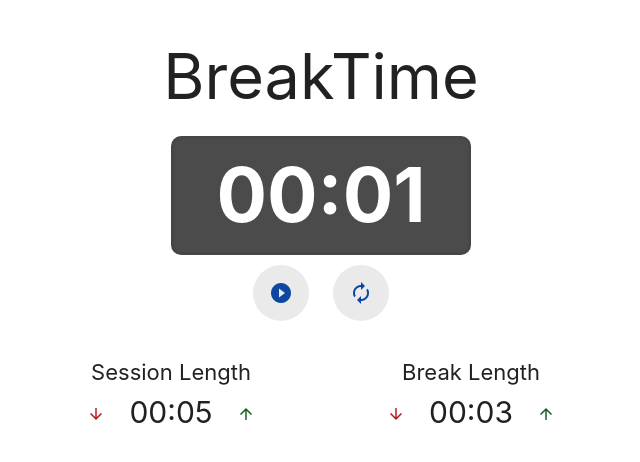
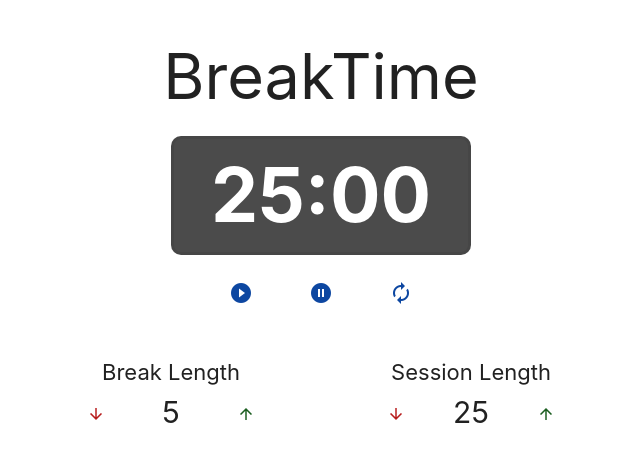
Before and after one commit to Sly-Ry/BreakTime, a React (Create React App) app: page / in a window 1280 px wide. Shown: the top 462 px of the page, without its empty margins (319-959 px from the left). Built offline with nearby package versions, Linux system fonts and the light colour scheme.

Commit message:
issues with onBreak proved too complex for my dumb brain. after some research, an optimal alternative was utilized. note: IT LIIIIIIVES!

```diff
--- a/src/App.css
+++ b/src/App.css
@@ -92,7 +92,7 @@ body {
 }
 
 .waves-effect:hover {
-  box-shadow: 0px 2.5px 1px rgba(0, 0, 0, 0.521);
+  box-shadow: 0px 1.5px 2px rgba(0, 0, 0, 0.521);
 }
 
 .waves-red, .waves-green {
@@ -117,7 +117,7 @@ body {
 
 .waves-light {
   margin: 10px 12px;
-  background-color: rgba(224, 224, 224, 0.664);
+  background-color: rgba(255, 255, 255, 0.685);
 }
 
 .waves-light:hover {
--- a/src/App.js
+++ b/src/App.js
@@ -1,114 +1,202 @@
-import { useState } from 'react';
-import Label from './components/Label';
+import { useEffect, useState } from 'react';
 import ding from './assets/breakTimeRingDingDong.mp3'
 import './App.css';
 
 export default function App() {
 
-
-  const [timer, setTimer] = useState(1);
-  const [breakTime, setBreakTime] = useState(3);
-  const [sessionTime, setSessionTime] = useState(5);
-  const [timerOn, setTimerOn] = useState(false);
-  const [onBreak, setOnBreak] = useState(false);
+  // new code
+  const [sessionTime, setSessionTime] = useState(25);
+  const [breakTime, setBreakTime] = useState(5);
+  const [counter, setCounter] = useState(1500);
+  const [timerOn, setTimerOn] = useState('paused');
+  const [currentSession, setCurrentSession] = useState('Session');
   const [breakAudio, setBreakAudio] = useState(
     new Audio(ding)
   );
-  const [active, setActive] = useState(false);
 
-  const playBreakAudio = () => {
+  let minutes =
+    Math.floor(counter / 60)
+    .toString()
+    .padStart(2, "0")
+  ;
+
+  let seconds =
+    (counter - minutes * 60)
+    .toString()
+    .padStart(2, "0")
+  ;
+
+  useEffect(() => {
+    if (timerOn === "paused"){
+      return;
+    }
+    const timer = counter > 0 && setInterval(() => setCounter(counter - 1), 1000);
+
+    return () => clearInterval(timer);
+  }, [counter, timerOn]);
+
+  useEffect(() => {
+    setCounter(sessionTime * 60);
+  }, [sessionTime])
+
+  const resetTime = () => {
+    setTimerOn("paused");
+
+    if (currentSession === "Session") {
+      setCounter(1500);
+      setSessionTime(25);
+    }
+    else if (currentSession === "Break") {
+      setCounter(1500);
+      setBreakTime(5)
+    }
+  };
+
+  useEffect(() => {
+    let playAudio = () => {
       breakAudio.currentTime = 17.2;
       breakAudio.play();
       setTimeout(() => {
         breakAudio.pause();
         breakAudio.currentTime = 0;
       }, 15505);
-  }
-
-  const formatTime = (time) => {
-    let minutes = Math.floor(time / 60);
-    let seconds = time % 60;
-
-    return (
-      (minutes < 10 ? "0" + minutes : minutes) +
-      ":" +
-      (seconds < 10 ? "0" + seconds : seconds)
-    );
     };
 
-  const changeTime = (amount, type) => {
-    if (type === "break"){
-      if (breakTime <= 60 && amount < 0){
+    if (counter === 0 && currentSession === 'Session'){
+      playAudio();
+      setCurrentSession("Break")
+      setCounter(breakTime * 60);
+      setTimerOn("started");
       return;
     }
-      setBreakTime((prev) => prev + amount);
-    }
-    else {
-      if (breakTime <= 60 && amount < 0){
+    if (counter === 0 && currentSession === "Break"){
+      playAudio();
+      setCurrentSession("Session")
+      setCounter(sessionTime * 60);
+      setTimerOn("started");
       return;
     }
-      setSessionTime(prev => prev + amount);
-      if (!timerOn){
-        setTimer(sessionTime + amount)
-      }
-    };
-  };
+  }, [sessionTime, breakTime, counter, currentSession])
 
-  const controlTime = () => {
-    let second = 1000;
-    let date = new Date().getTime();
-    let nextDate = new Date().getTime() + second;
-    let onBreakTime = onBreak;
-    if (!timerOn) {
-      let interval = setInterval(() => {
-        date = new Date().getTime();
-        if (date > nextDate) {
-          setTimer((prev) => {
-            if (prev <= 0 && !onBreakTime){
-              setActive(true);
-              playBreakAudio();
-              onBreakTime = true;
-              setOnBreak(true);
-              return breakTime;
-            }
-            else if (prev <= 0 && onBreakTime){
-              setActive(false);
-              playBreakAudio();
-              onBreakTime = false;
-              setOnBreak(false);
-              return sessionTime;
-            }
+  // old code
 
-            return prev - 1;
-          });
+  // const [timer, setTimer] = useState(1);
+  // // const [breakTime, setBreakTime] = useState(3);
+  // // const [sessionTime, setSessionTime] = useState(5);
+  // // const [timerOn, setTimerOn] = useState(false);
+  // const [onBreak, setOnBreak] = useState(false);
+  // // const [breakAudio, setBreakAudio] = useState(
+  // //   new Audio(ding)
+  // // );
 
-          nextDate += second;
-        }
-      }, [30]);
 
-      localStorage.clear();
-      localStorage.setItem("interval-id", interval);
-    }
+  // // const playBreakAudio = () => {
+  // //   breakAudio.currentTime = 17.2;
+  // //   breakAudio.play();
+  // //   setTimeout(() => {
+  // //     breakAudio.pause();
+  // //     breakAudio.currentTime = 0;
+  // //   }, 15505);
+  // // }
 
-    if (timerOn) {
-      clearInterval(localStorage.getItem("interval-id"));
-    }
-    setTimerOn(!timerOn);
-  }
+  // // Time Formatting Function
+  // const formatTime = (time) => {
+  //   let minutes = Math.floor(time / 60);
+  //   let seconds = time % 60;
 
-  const resetTime = () => {
-    setActive(false);
-    setTimer(25 * 60);
-    setBreakTime(5 * 60);
-    setSessionTime(25 * 60);
-  }
+  //   return (
+  //     (minutes < 10 ? "0" + minutes : minutes) +
+  //     ":" +
+  //     (seconds < 10 ? "0" + seconds : seconds)
+  //   );
+  // };
+
+  // // Session/Break Switch Function
+  // const switchTime = (amount, type) => {
+  //   if (type == "break"){
+  //     if (breakTime <= 60 && amount < 0){
+  //       return;
+  //     }
+  //     setBreakTime((prev) => prev + amount);
+  //   }
+  //   else {
+  //     if (sessionTime <= 60 && amount < 0){
+  //       return;
+  //     }
+  //     setSessionTime((prev) => prev + amount);
+  //     if (!timerOn){
+  //       setTimer(sessionTime + amount)
+  //     }
+  //   };
+  // };
+
+  // // Time Control Function
+  // const controlTime = () => {
+  //   let second = 1000;
+  //   let date = new Date().getTime();
+  //   let nextDate = new Date().getTime() + second;
+  //   let onBreakTime = onBreak;
+  //   console.log(onBreakTime);
+
+  //   if (!timerOn) {
+  //     let interval = setInterval(() => {
+  //       date = new Date().getTime();
+  //       if (date > nextDate){
+  //         setTimer((prev) => {
+  //           if (prev <= 0 && !onBreakTime){
+  //             // playBreakAudio();
+
+  //             setOnBreak(onBreak);
+  //             onBreakTime = true;
+
+  //             console.log(onBreakTime);
+
+  //             return breakTime;
+  //           }
+  //           else if (prev <= 0 && onBreakTime){
+  //             // playBreakAudio();
+
+  //             setOnBreak(!onBreak);
+  //             onBreakTime=false;
+
+  //             console.log(onBreak);
+  //             console.log(onBreakTime);
+
+  //             return sessionTime;
+  //           }
+
+  //           console.log(onBreakTime);
+  //           return prev - 1;
+  //         });
+
+  //         nextDate += second;
+  //       }
+  //     }, 30);
+
+  //     localStorage.clear();
+  //     localStorage.setItem("interval-id", interval);
+  //   }
+
+
+  //   if (timerOn) {
+  //     clearInterval(localStorage.getItem("interval-id"));
+  //   }
+  //   setTimerOn(!timerOn);
+  // };
+
+  // Reset Function
+  // const resetTime = () => {
+  //   setTimer(25 * 60);
+  //   setBreakTime(5 * 60);
+  //   setSessionTime(25 * 60);
+  // };
 
   return (
     <div className="App center-align">
       <h1>BreakTime</h1>
       <div id='timer'>
-        {active && <p>On Break</p>}
-        <h1 id='time-left'>{formatTime(timer)}</h1>
+        {currentSession === "Break" && <p>{currentSession}</p>}
+        <h1 id='time-left'>{minutes}:{seconds}</h1>
       </div>
       <div id='timer-control'>
         <button
@@ -119,12 +207,19 @@ export default function App() {
             waves-effect
             waves-light
           '
-          onClick={controlTime}>
-          {timerOn ? (
+          onClick={() => setTimerOn("started")}>
+          <i className="material-icons blue-text text-darken-4">play_circle_filled</i>
+        </button>
+        <button
+          className='
+            btn-floating
+            btn-flat
+            btn-large
+            waves-effect
+            waves-light
+          '
+          onClick={() => setTimerOn("paused")}>
           <i className="material-icons blue-text text-darken-4">pause_circle_filled</i>
-          ) : (
-            <i className="material-icons blue-text text-darken-4">play_circle_filled</i>
-          )}
         </button>
         <button
           className='
@@ -139,20 +234,94 @@ export default function App() {
         </button>
       </div>
       <div className="dual-container">
-        <Label
+      <div id='break-label'>
+        <h3 id='break-length'>Break Length</h3>
+        <div className='buttons'>
+          <button
+            className='
+              btn-floating
+              btn-flat
+              btn-small
+              waves-effect
+              waves-red
+            '
+            onClick={() => breakTime !== 1
+              ? setBreakTime(breakTime - 1)
+              : setBreakTime(breakTime)
+            }
+          >
+          <i className="material-icons red-text text-darken-4">
+            arrow_downward
+          </i>
+          </button>
+          <h3>{breakTime}</h3>
+          <button
+          className='
+              btn-floating
+              btn-flat
+              btn-small
+              waves-effect
+              waves-green
+          '
+          onClick={() => setBreakTime(breakTime + 1)}
+          >
+          <i className="material-icons green-text text-darken-4">
+              arrow_upward
+          </i>
+          </button>
+      </div>
+        </div>
+
+      <div id='break-label'>
+            <h3 id='break-length'>Session Length</h3>
+            <div className='buttons'>
+                <button
+                className='
+                    btn-floating
+                    btn-flat
+                    btn-small
+                    waves-effect
+                    waves-red
+                '
+                onClick={() => sessionTime !== 1
+                ? setSessionTime(sessionTime - 1)
+                : setSessionTime(sessionTime)}
+                >
+                <i className="material-icons red-text text-darken-4">
+                    arrow_downward
+                </i>
+                </button>
+                <h3>{sessionTime}</h3>
+                <button
+                className='
+                    btn-floating
+                    btn-flat
+                    btn-small
+                    waves-effect
+                    waves-green
+                '
+                onClick={() => setSessionTime(sessionTime + 1)
+            }
+                >
+                <i className="material-icons green-text text-darken-4">
+                    arrow_upward
+                </i>
+                </button>
+            </div>
+        </div>
+        {/* <Label
           title={"Session Length"}
-          changeTime={changeTime}
+          setBreakTimer={setSessionTime}
           type={"session"}
-          time={sessionTime}
-          formatTime={formatTime}
+          breakTime={sessionTime}
         ></Label>
         <Label
           title={"Break Length"}
-          changeTime={changeTime}
+          setBreakTimer={setBreakTime}
           type={"break"}
-          time={breakTime}
-          formatTime={formatTime}
+          breakTime={breakTime}
         ></Label>
+         */}
       </div>
     </div>
   );
--- a/src/components/Label.js
+++ /dev/null
@@ -1,38 +0,0 @@
-export default function Label({ title, changeTime, type, time, formatTime }) {
-    return (
-        <div id='break-label'>
-            <h3 id='break-length'>{title}</h3>
-            <div className='buttons'>
-                <button
-                className='
-                    btn-floating
-                    btn-flat
-                    btn-small
-                    waves-effect
-                    waves-red
-                '
-                onClick={() => changeTime(-60, type)}
-                >
-                <i className="material-icons red-text text-darken-4">
-                    arrow_downward
-                </i>
-                </button>
-                <h3>{formatTime(time)}</h3>
-                <button
-                className='
-                    btn-floating
-                    btn-flat
-                    btn-small
-                    waves-effect
-                    waves-green
-                '
-                onClick={() => changeTime(60, type)}
-                >
-                <i className="material-icons green-text text-darken-4">
-                    arrow_upward
-                </i>
-                </button>
-            </div>
-        </div>
-    )
-}
```
Lines whose indentation alone changed are shown as unchanged.
